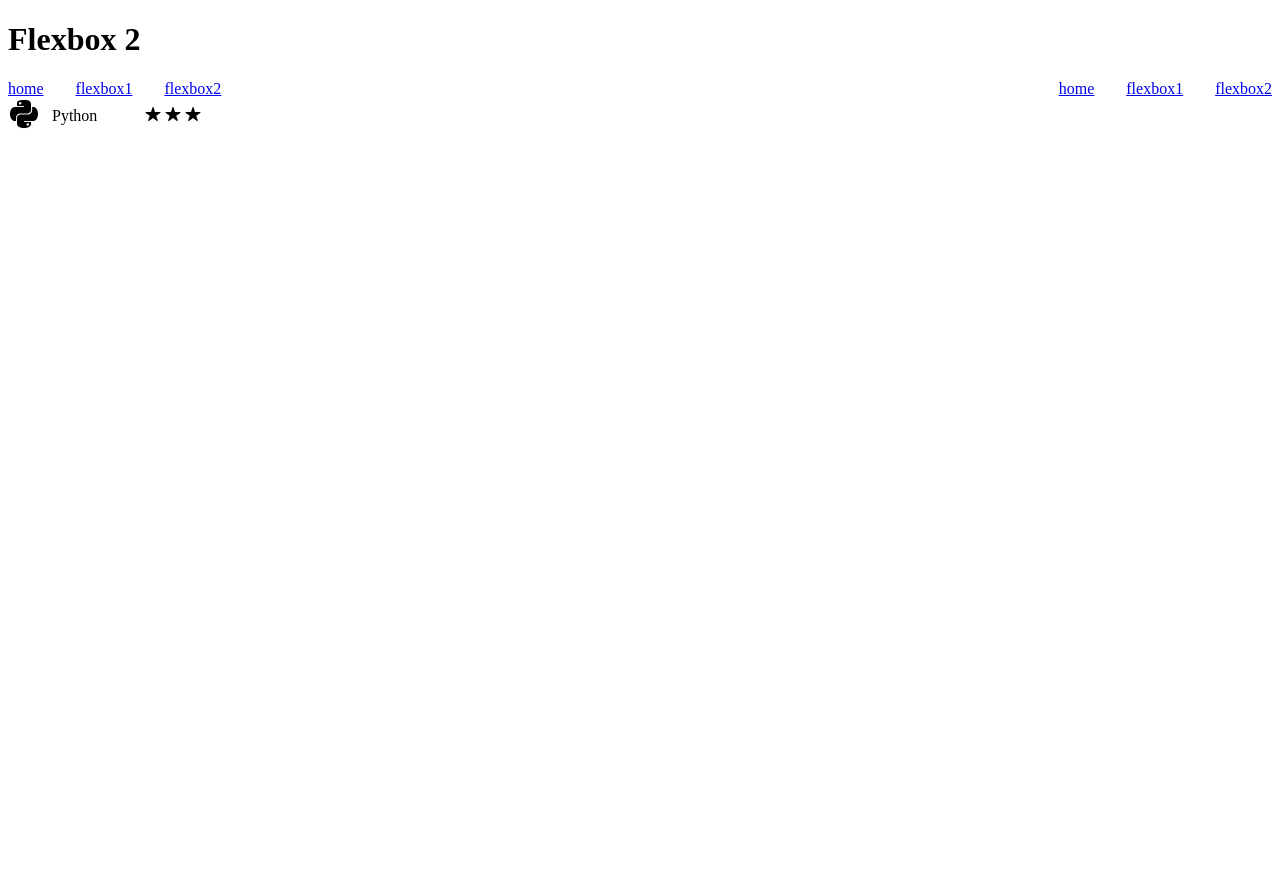
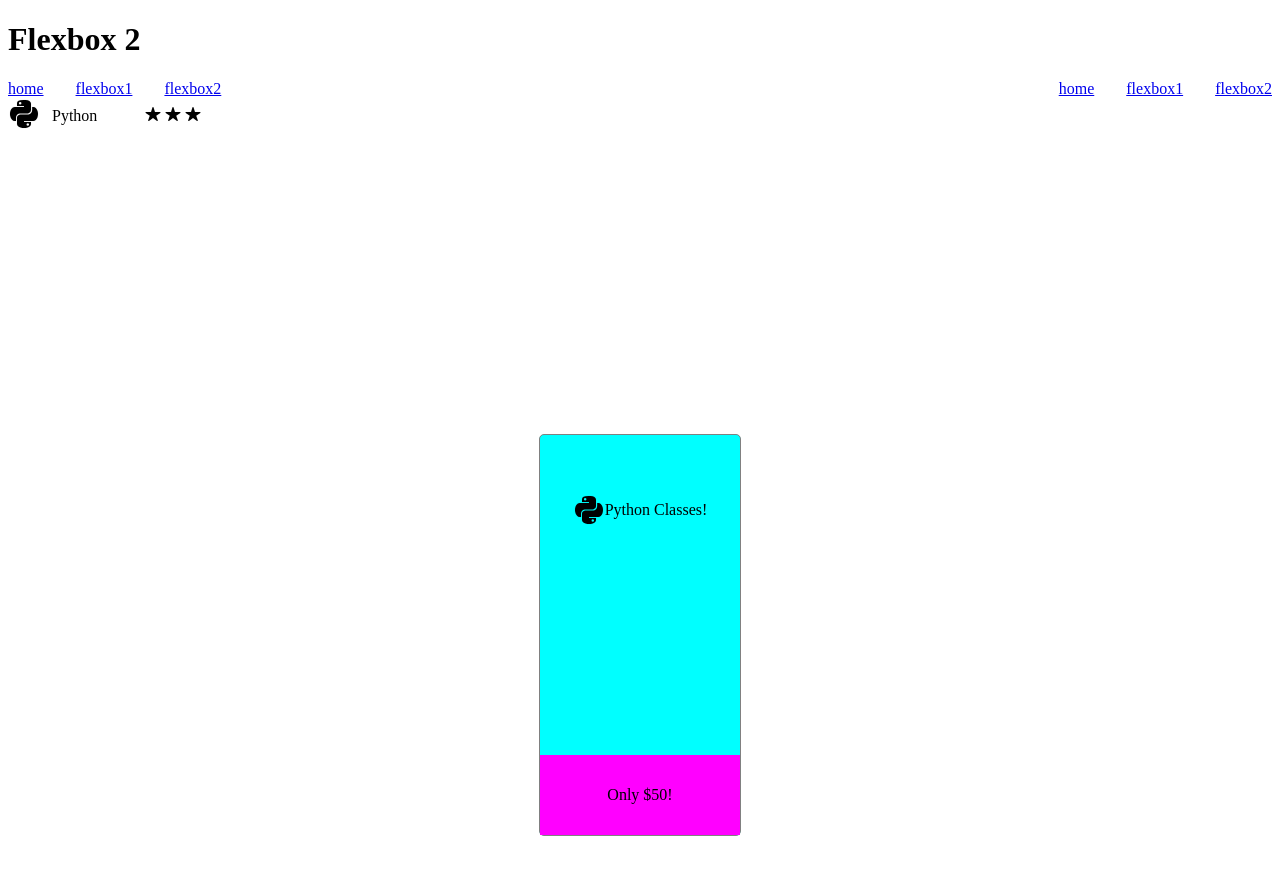
Before and after one commit to jasper2777400/Flexbox_Labs_2026_Jasper, a plain HTML site: page html/flexbox2.html in a window 1280 px wide. Before the commit the page ends 800 px from the top, so only its background shows below. Drawn offline with nearby package versions, Linux system fonts and the light colour scheme.

Commit message:
added html and css to complete task3

```diff
--- a/css/style2.css
+++ b/css/style2.css
@@ -23,3 +23,36 @@
 .rating{
     margin-left: 36px;
 }
+
+.card{
+    height: 400px;
+    width: 200px;
+    margin: 300px auto;
+
+    border-radius: 5px;
+    border: 1px solid grey;
+    background-color: aqua;
+
+    display: flex;
+    flex-direction: column;
+    align-items: center;
+    justify-content: space-between;
+}
+
+.card-description{
+    display:flex;
+    flex-direction: columnn;
+    justify-content: space-around;
+    align-items: center;
+    margin-top: 50px;
+}
+
+.card-price{
+    width: 100%;
+    height: 80px;
+    background-color: magenta;
+
+    display: flex;
+    justify-content: center;
+    align-items: center;
+}
--- a/html/flexbox2.html
+++ b/html/flexbox2.html
@@ -33,5 +33,14 @@
         <ion-icon name="star"></ion-icon>
     </div>
 </div>
+<div class="card">
+    <div class="card-description">
+        <ion-icon name="logo-python" size="large" class="icon"></ion-icon>
+        <p>Python Classes!</p>
+    </div>
+    <div class="card-price">
+        <p>Only $50!</p>
+    </div>
+</div>
 </body>
 </html>
```
